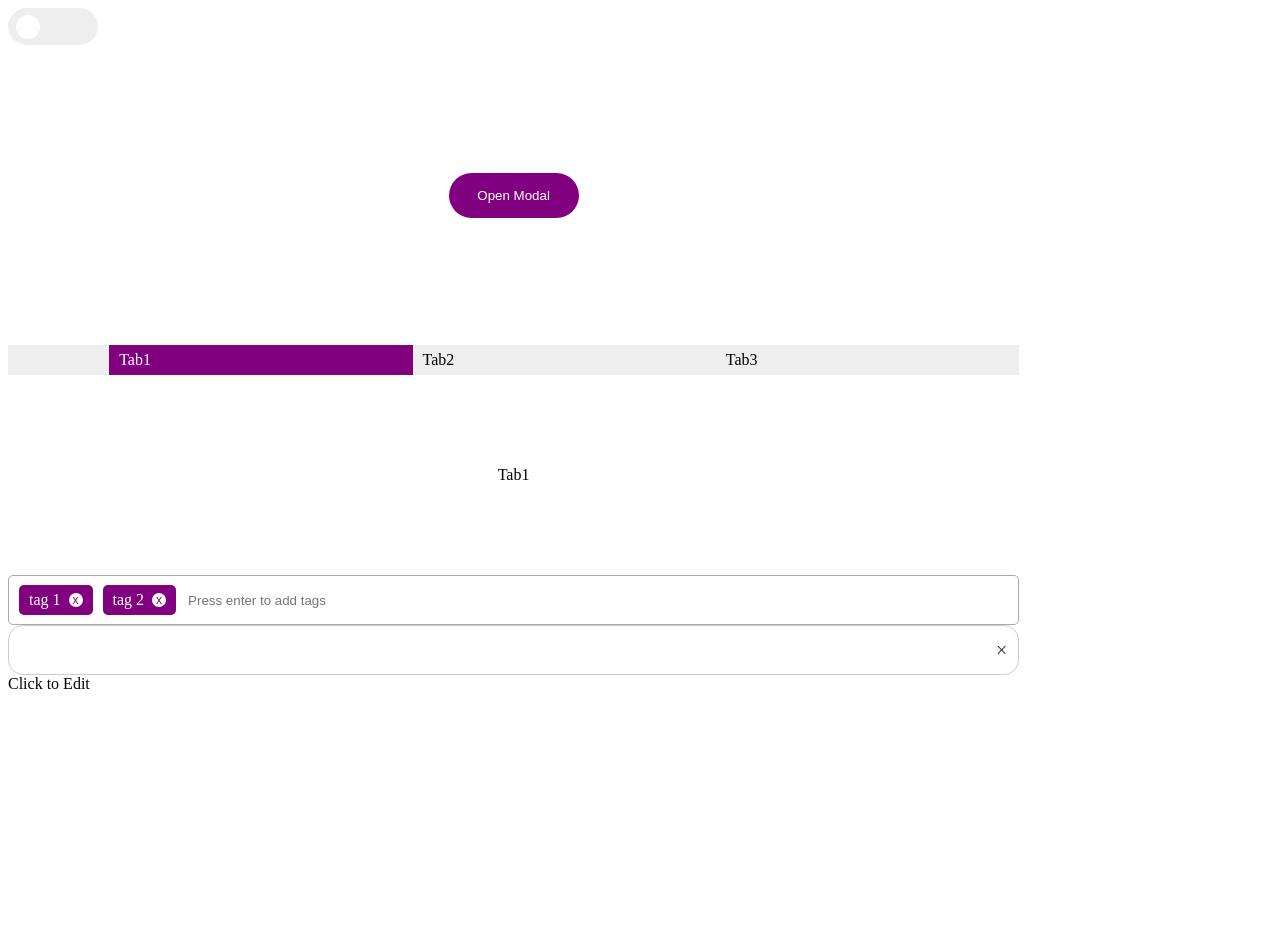
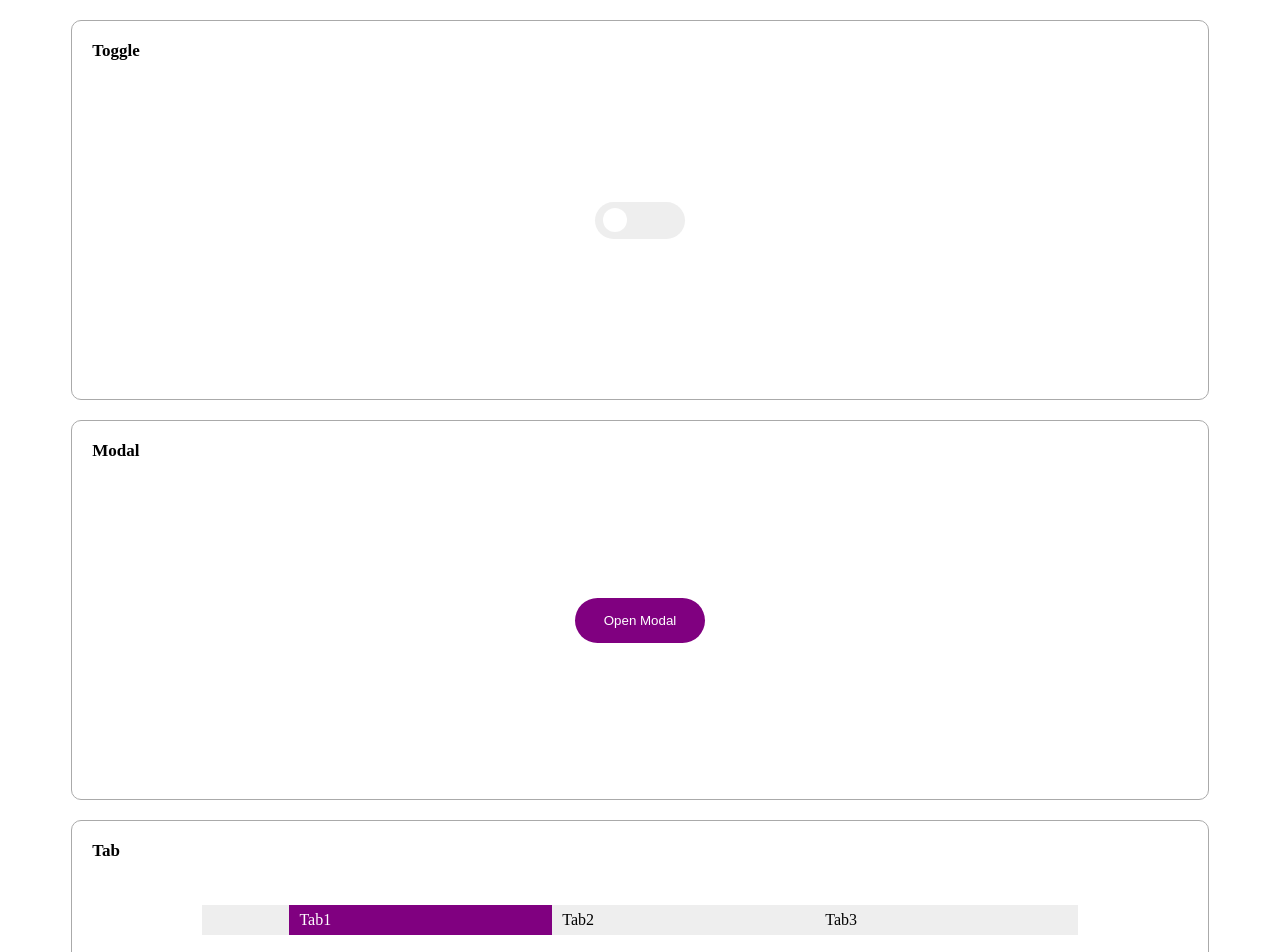
Before and after one commit to dev-seomoon/wanted_pre_onboarding, a React (Create React App) app in the folder custom-component/: page / in a window 1280 px wide. Shown: the top 952 px of the page. Before the commit the page ends 800 px from the top, so only its background shows below. Built offline with nearby package versions, Linux system fonts and the light colour scheme.

Commit message:
[feat] Container 컴포넌트 생성 및 렌더링

```diff
--- a/custom-component/src/App.jsx
+++ b/custom-component/src/App.jsx
@@ -6,17 +6,30 @@ import Tab from "./component/Tab/Tab";
 import Tag from "./component/Tag/Tag";
 import AutoComplete from "./component/AutoComplete/AutoComplete";
 import ClickToEdit from "./component/ClickToEdit/ClickToEdit";
+import Container from "./component/Container/Container";
 
 function App() {
   return (
     <>
       <div className="App">
+        <Container title="Toggle">
           <Toggle />
+        </Container>
+        <Container title="Modal">
           <Modal />
+        </Container>
+        <Container title="Tab">
           <Tab />
+        </Container>
+        <Container title="Tag">
           <Tag />
+        </Container>
+        <Container title="Auto Complete">
           <AutoComplete />
+        </Container>
+        <Container title="Click To Edit">
           <ClickToEdit />
+        </Container>
       </div>
       <GlobalStyle />
     </>
@@ -33,6 +46,9 @@ const GlobalStyle = createGlobalStyle`
     padding: 0;
     margin: 0;
   }
+  h2 {
+    margin: 0;
+  }
 `;
 
 export default App;
--- /dev/null
+++ b/custom-component/src/component/Container/Container.jsx
@@ -0,0 +1,12 @@
+import React from "react";
+import ContainerStyled from "./Container.styles";
+
+// eslint-disable-next-line react/prop-types
+const Container = ({ title, children }) => (
+  <ContainerStyled>
+    <h2>{title}</h2>
+    <ContainerStyled.Content>{children}</ContainerStyled.Content>
+  </ContainerStyled>
+);
+
+export default Container;
--- /dev/null
+++ b/custom-component/src/component/Container/Container.styles.jsx
@@ -0,0 +1,26 @@
+import styled from "styled-components";
+
+const ContainerStyled = styled.div`
+  width: 90%;
+  min-width: 450px;
+  height: 380px;
+  border: 1px solid #aaa;
+  border-radius: 10px;
+  margin: 20px auto;
+  padding: 20px;
+  box-sizing: border-box;
+
+  h2 {
+    font-size: 17px;
+    margin-bottom: 20px;
+  }
+`;
+
+ContainerStyled.Content = styled.div`
+  display: flex;
+  justify-content: center;
+  align-items: center;
+  height: calc(100% - 60px);
+`;
+
+export default ContainerStyled;
```
Lines whose indentation alone changed are shown as unchanged.
